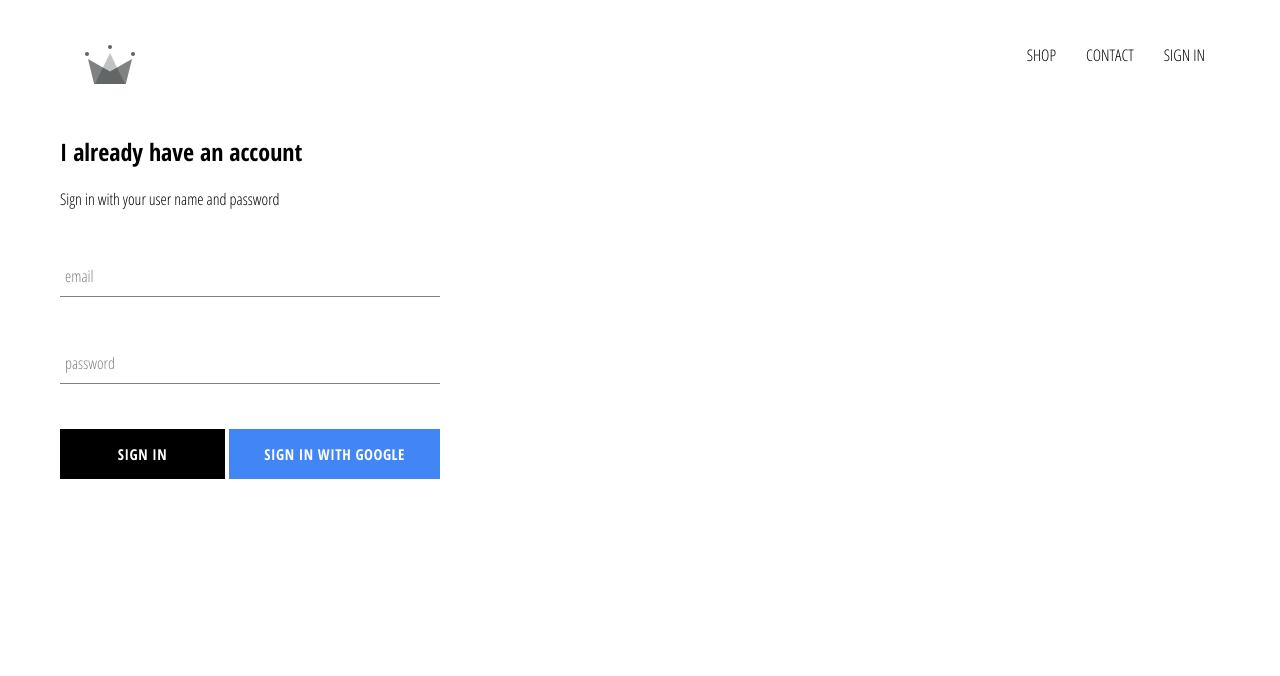
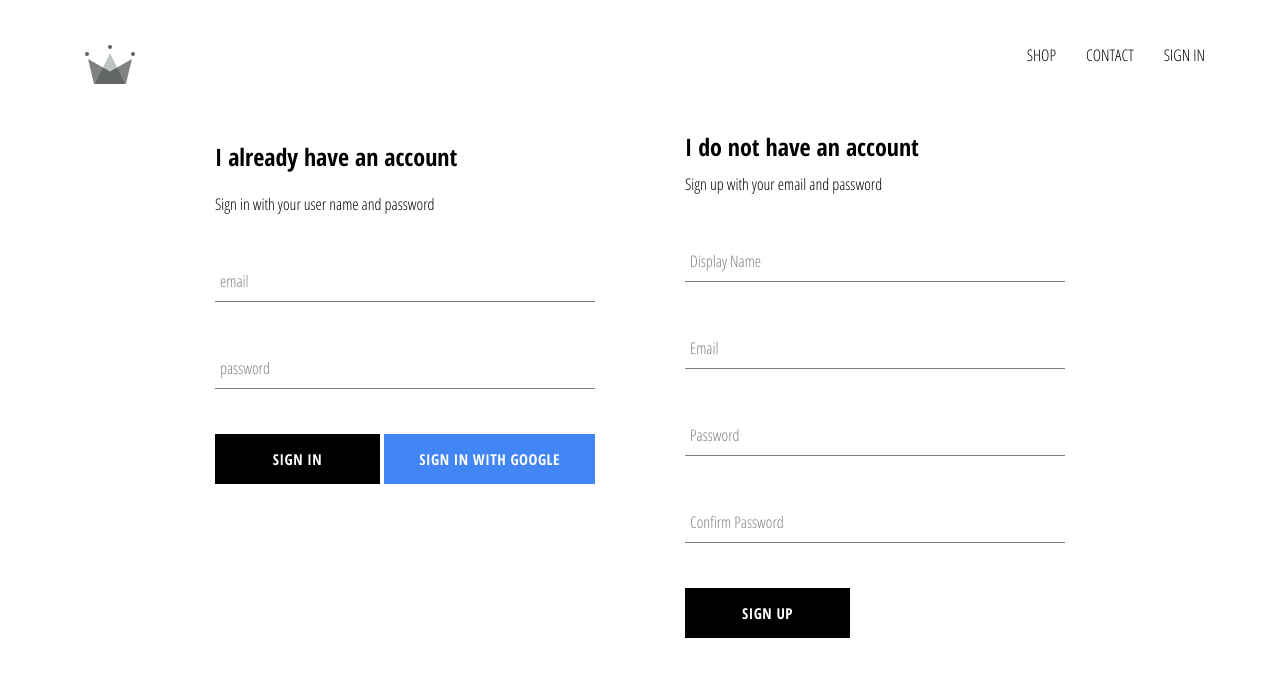
Before and after one commit to PeshwariNaan/crown-clothing, a React (Create React App) app: page /signin in a window 1280 px wide. Shown: the top 676 px of the page. Built offline with nearby package versions, Linux system fonts and the light colour scheme; no server answers.

Commit message:
implemented firebase utils, included ability to store authenticated users into our firestore db

```diff
--- a/src/App.js
+++ b/src/App.js
@@ -5,7 +5,7 @@
 import ShopPage from './pages/shop/shop.component';
 import Header from './components/header/header.component';
 import SignInAndSignUpPage from './pages/sign-in-and-sign-up/sign-in-and-sign-up.component';
-import {auth} from './firebase/firebase.utils';
+import {auth, createUserProfileDocument} from './firebase/firebase.utils';
 
 
 
@@ -14,19 +14,35 @@
     super();
 
     this.state = {
-    currentUser: null
-  }
+      currentUser: null,
+    };
   }
 
-unsubscribeFromAuth = null
-
+  unsubscribeFromAuth = null;
 
   //Below is how we get the authentication to work using our firebase.auth() that we exported in the utils - this way we don't have to remount our entire app
   componentDidMount() {
-    this.unsubscribeFromAuth = auth.onAuthStateChanged(user => {
-      this.setState({ currentUser: user});
-      console.log(user);
-    })
+    this.unsubscribeFromAuth = auth.onAuthStateChanged(async (userAuth) => {
+      if (userAuth) {
+        const userRef = await createUserProfileDocument(userAuth);
+
+        userRef.onSnapshot((snapShot) => {
+          this.setState(
+            {
+              currentUser: {
+                id: snapShot.id,
+                ...snapShot.data(),
+              }
+            }
+          );
+        });
+      } else {
+        this.setState({ currentUser: userAuth });
+      }
+
+      // this.setState({ currentUser: user});
+      // console.log(user);
+    });
   }
 
   //This is how we clsoe the subscription but I still don't understand what is happening here
@@ -37,13 +53,13 @@
   render() {
     return (
       <div>
-
         {/* The currentUser prop will let the header know if the user is signed in or not */}
-        <Header currentUser={this.state.currentUser }/> {/*With Header placed here - It will show up on all pages below */}
+        <Header currentUser={this.state.currentUser} />{" "}
+        {/*With Header placed here - It will show up on all pages below */}
         <Switch>
-        <Route exact path='/' component={HomePage} />
-        <Route path='/shop' component={ShopPage} />
-        <Route path='/signin' component={SignInAndSignUpPage} />
+          <Route exact path="/" component={HomePage} />
+          <Route path="/shop" component={ShopPage} />
+          <Route path="/signin" component={SignInAndSignUpPage} />
         </Switch>
       </div>
     );
--- /dev/null
+++ b/src/components/sign-up/sign-up.component.jsx
@@ -0,0 +1,111 @@
+import React from 'react';
+
+import FormInput from '../form-input/form-input.component';
+import CustomButton from '../custum-button/custom-button.component';
+
+import { auth, createUserProfileDocument } from '../../firebase/firebase.utils';
+
+import './sign-up.styles.scss'
+import { render } from '@testing-library/react';
+
+class SignUp extends React.Component {
+    constructor() {
+        super();
+
+        this.state = {
+            displayName: '',
+            email: '',
+            password: '',
+            confirmPassword: ''
+
+        };
+    }
+
+    handleSubmit = async event => {
+        event.preventDefault();
+
+        const {displayName, email, password, confirmPassword} = this.state;
+
+        if(password != confirmPassword) {;
+            return;
+        }
+
+        try {
+            const {user} = await auth.createUserWithEmailAndPassword(email, password);
+
+            await createUserProfileDocument(user, {displayName});
+
+            this.setState = ({
+                displayName: '',
+                email: '',
+                password: '',
+                confirmPassword: ''
+            });
+
+        }catch (error) {
+            console.log(error);
+        }
+    };
+
+    handleChange = event => {
+        const { name, value } = event.target;
+
+        this.setState({[name]: value});
+
+    };
+
+    render() {
+        const {displayName, email, password, confirmPassword} = this.state;
+        return (
+            <div className='sign-up'>
+            <h2 className='title'>I do not have an account</h2>
+            <span>Sign up with your email and password</span>
+            <form className='sign-up-form' onSubmit={this.handleSubmit}>
+                <FormInput
+                type='test'
+                name='displayName'
+                value={displayName}
+                onChange={this.handleChange}
+                label='Display Name'
+                required
+                />
+
+                <FormInput
+                type='email'
+                name='email'
+                value={email}
+                onChange={this.handleChange}
+                label='Email'
+                required
+                />
+
+                <FormInput
+                type='password'
+                name='password'
+                value={password}
+                onChange={this.handleChange}
+                label='Password'
+                required
+                />
+
+                <FormInput
+                type='password'
+                name='confirmPassword'
+                value={confirmPassword}
+                onChange={this.handleChange}
+                label='Confirm Password'
+                required
+                />
+                <CustomButton type='submit'> SIGN UP </CustomButton>
+
+            </form>
+
+
+            </div>
+        );
+    }
+
+
+}
+
+ export default SignUp;
--- /dev/null
+++ b/src/components/sign-up/sign-up.styles.scss
@@ -0,0 +1,10 @@
+.sign-up {
+    display: flex;
+    flex-direction: column;
+    width: 380px;
+
+    .title {
+        margin: 10px 0;
+    }
+
+}
--- a/src/firebase/firebase.utils.js
+++ b/src/firebase/firebase.utils.js
@@ -16,6 +16,34 @@
 
 };
 
+export const createUserProfileDocument = async (userAuth, additionalData) => {
+    if (!userAuth) return;
+
+    const userRef = firestore.doc(`users/${userAuth.uid}`);
+
+    const snapShot = await userRef.get();
+
+    if(!snapShot.exists) {
+        const {displayName, email} = userAuth;
+        const createdAt = new Date();
+
+        try {
+            await userRef.set({
+                displayName,
+                email,
+                createdAt,
+                ...additionalData
+            })
+        }catch (error) {
+            console.log('error creatiing user', error.message);
+        }
+    }
+
+    return userRef;
+
+
+}
+
 firebase.initializeApp(config);
 
 export const auth = firebase.auth();
--- a/src/pages/sign-in-and-sign-up/sign-in-and-sign-up.component.jsx
+++ b/src/pages/sign-in-and-sign-up/sign-in-and-sign-up.component.jsx
@@ -1,11 +1,14 @@
 import React from 'react';
 import SignIn from '../../components/sign-in/sign-in.component';
+import SignUp from '../../components/sign-up/sign-up.component';
+
 
 import './sign-in-and-sign-up.styles.scss';
 
 const SignInAndSignUpPage = () => (
     <div className='sign-in-and-sign-up'>
         <SignIn />
+        <SignUp />
     </div>
 );
 export default SignInAndSignUpPage;
--- a/src/pages/sign-in-and-sign-up/sign-in-and-sign-up.styles.scss
+++ b/src/pages/sign-in-and-sign-up/sign-in-and-sign-up.styles.scss
@@ -0,0 +1,6 @@
+.sign-in-and-sign-up {
+  width: 850px;
+  display: flex;
+  justify-content: space-between;
+  margin: 30px auto;
+}
```
Lines whose indentation alone changed are shown as unchanged.
